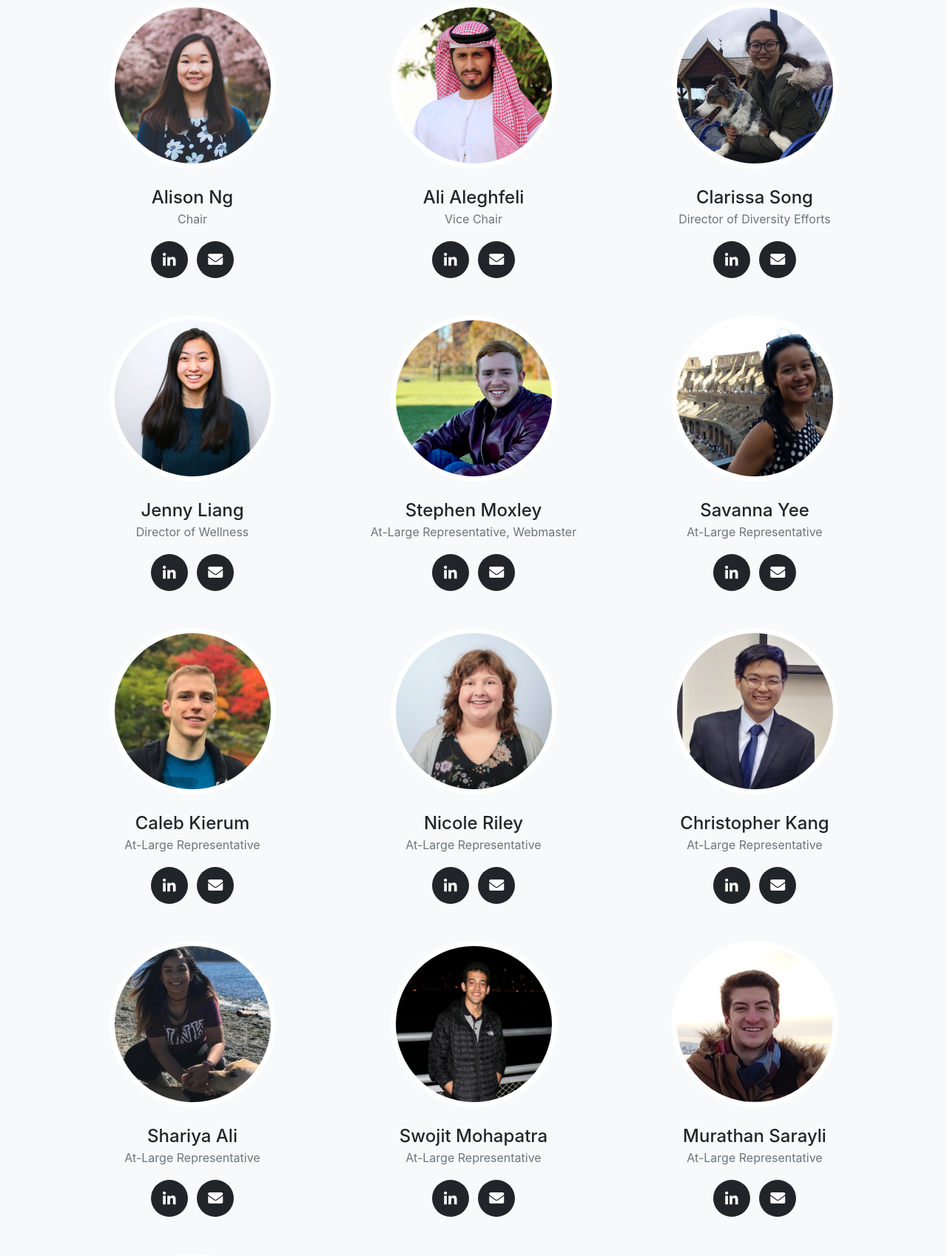
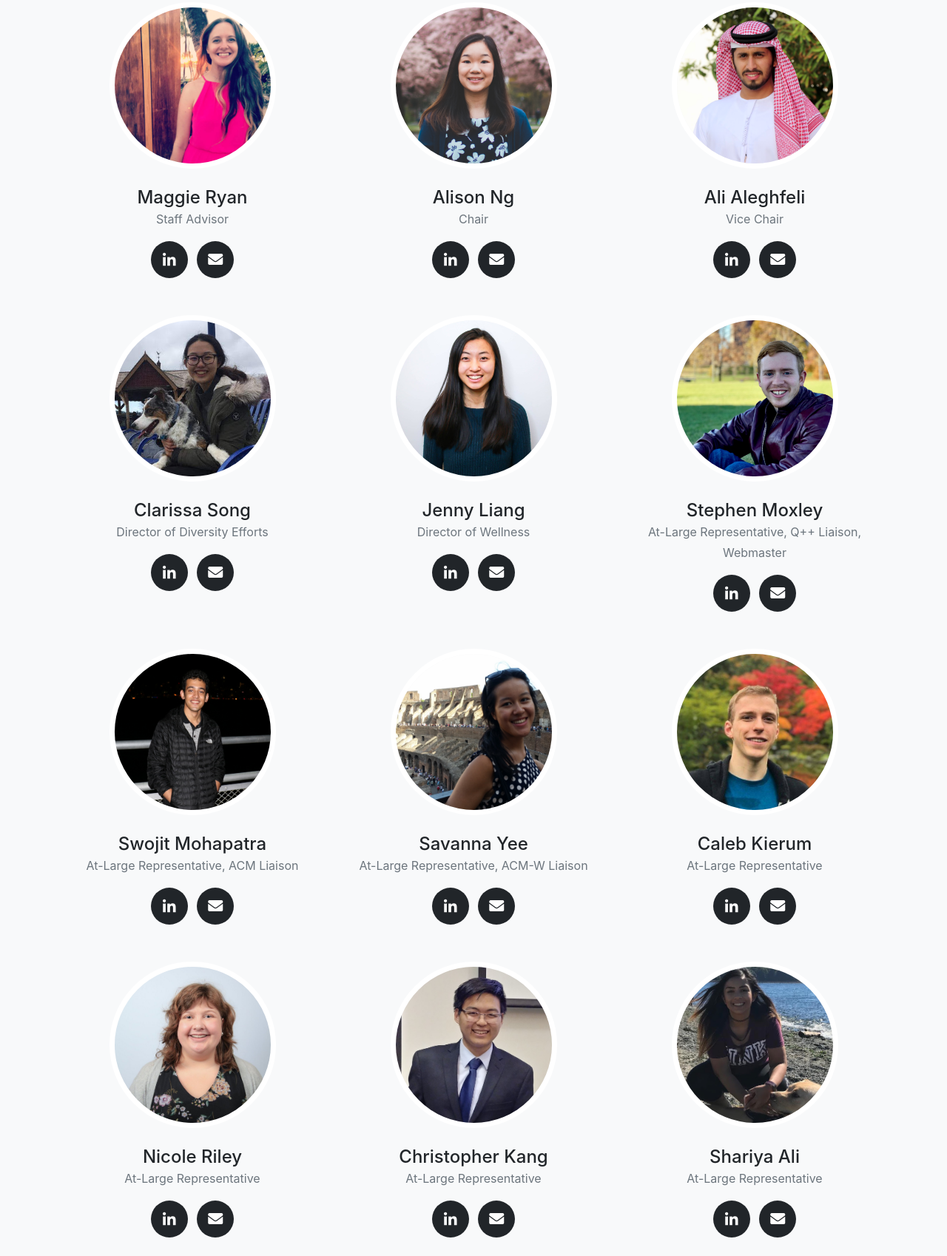
Before and after one commit to stephenmoxley/SACWebsite, a website with bundled scripts: page index.html in a window 1280 px wide. Shown: the part 3263-4961 px from the top of the page at 74% size. Built offline with nearby package versions, Linux system fonts and the light colour scheme; files whose address does not match are found by name; a web font is replaced by a local one.

Commit message:
Minor updates

```diff
--- a/index.html
+++ b/index.html
@@ -194,6 +194,27 @@ Together, we can all take action. Recursion on the collective voice to produce a
           </div>
         </div>
         <div class="row">
+
+          <div class="col-sm-4">
+            <div class="team-member">
+              <img class="mx-auto rounded-circle" src="img/team/maggie_ryan.jpg" alt="">
+              <h4>Maggie Ryan</h4>
+              <p class="text-muted">Staff Advisor</p>
+              <ul class="list-inline social-buttons">
+                <li class="list-inline-item">
+                  <a href="https://www.linkedin.com/in/maggie-ryan-333206b1/" target="_blank">
+                    <i class="fab fa-linkedin-in"></i>
+                  </a>
+                </li>
+                <li class="list-inline-item">
+                  <a href="mailto:maggiem@cs.washington.edu">
+                    <i class="fas fa-envelope"></i>
+                  </a>
+                </li>
+              </ul>
+            </div>
+          </div>
+
           <div class="col-sm-4">
             <div class="team-member">
               <img class="mx-auto rounded-circle" src="img/team/alison_ng.png" alt="">
@@ -277,7 +298,7 @@ Together, we can all take action. Recursion on the collective voice to produce a
             <div class="team-member">
               <img class="mx-auto rounded-circle" src="img/team/stephen_moxley.jpeg" alt="">
               <h4>Stephen Moxley</h4>
-              <p class="text-muted">At-Large Representative, Webmaster</p>
+              <p class="text-muted">At-Large Representative, Q++ Liaison, Webmaster</p>
               <ul class="list-inline social-buttons">
                 <li class="list-inline-item">
                   <a href="https://www.linkedin.com/in/stephen-moxley/" target="_blank">
@@ -295,9 +316,29 @@ Together, we can all take action. Recursion on the collective voice to produce a
 
           <div class="col-sm-4">
             <div class="team-member">
+              <img class="mx-auto rounded-circle" src="img/team/swojit_mohapatra.JPG" alt="">
+              <h4>Swojit Mohapatra</h4>
+              <p class="text-muted">At-Large Representative, ACM Liaison</p>
+              <ul class="list-inline social-buttons">
+                <li class="list-inline-item">
+                  <a href="https://www.linkedin.com/in/swojit/" target="_blank">
+                    <i class="fab fa-linkedin-in"></i>
+                  </a>
+                </li>
+                <li class="list-inline-item">
+                  <a href="mailto:swojit@cs.washington.edu">
+                    <i class="fas fa-envelope"></i>
+                  </a>
+                </li>
+              </ul>
+            </div>
+          </div>
+
+          <div class="col-sm-4">
+            <div class="team-member">
               <img class="mx-auto rounded-circle" src="img/team/savanna_yee.jpg" alt="">
               <h4>Savanna Yee</h4>
-              <p class="text-muted">At-Large Representative</p>
+              <p class="text-muted">At-Large Representative, ACM-W Liaison</p>
               <ul class="list-inline social-buttons">
                 <li class="list-inline-item">
                   <a href="https://www.linkedin.com/in/savanna-yee/" target="_blank">
@@ -390,25 +431,7 @@ Together, we can all take action. Recursion on the collective voice to produce a
             </ul>
           </div>
         </div>
-        <div class="col-sm-4">
-          <div class="team-member">
-            <img class="mx-auto rounded-circle" src="img/team/swojit_mohapatra.JPG" alt="">
-            <h4>Swojit Mohapatra</h4>
-            <p class="text-muted">At-Large Representative</p>
-            <ul class="list-inline social-buttons">
-              <li class="list-inline-item">
-                <a href="https://www.linkedin.com/in/swojit/" target="_blank">
-                  <i class="fab fa-linkedin-in"></i>
-                </a>
-              </li>
-              <li class="list-inline-item">
-                <a href="mailto:swojit@cs.washington.edu">
-                  <i class="fas fa-envelope"></i>
-                </a>
-              </li>
-            </ul>
-          </div>
-        </div>
+
         <div class="col-sm-4">
           <div class="team-member">
             <img class="mx-auto rounded-circle" src="img/team/murathan_sarayli.png" alt="">
```
Also changed, not shown: img/team/maggie_ryan.jpg (added).
